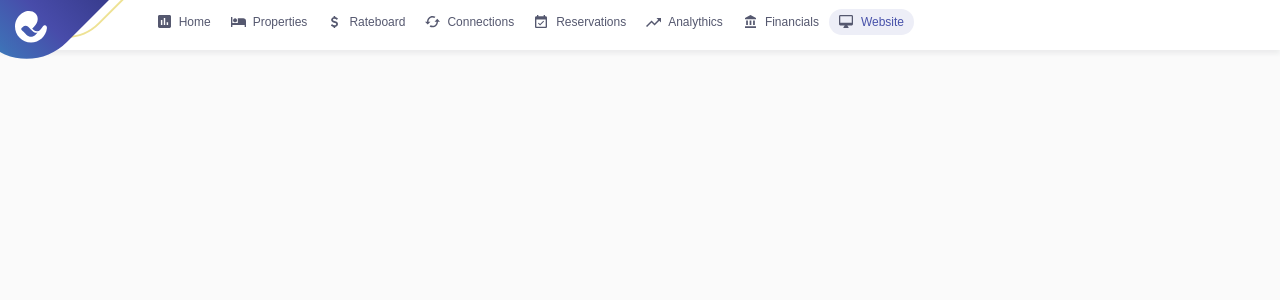
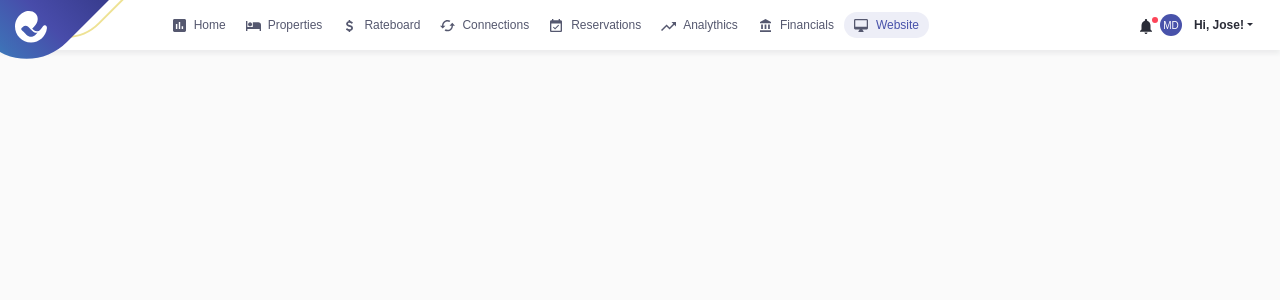
Before and after one commit to moguelor/futurestay-challenge-project, a React (Create React App) app: page /website in a window 1280 px wide. Shown: the top 300 px of the page. Built offline with nearby package versions, Linux system fonts and the light colour scheme; a web font is replaced by a local one.

Commit message:
Refactored menu mobile and desktop version, created reusable components for the menu

```diff
--- a/src/App.js
+++ b/src/App.js
@@ -13,9 +13,11 @@ const themes = {
     colors: {
       background: "#FAFAFA",
       backgroundMenu: "#FFF",
+      text: "#2A2C37",
       textMenu: "#55586F",
       textMenuActive: "#4852aa",
       backgroundMenuActive: "#edeef7",
+
     },
   },
   dark: {
--- /dev/null
+++ b/src/common/components/DropdownUser.js
@@ -0,0 +1,56 @@
+import React from "react";
+import styled from "styled-components";
+import RoundName from "./RoundName";
+import { CustomDropdown } from "@components/bootstrap";
+
+const StyledDiv = styled.div`
+  display: flex;
+  align-items: center;
+`;
+
+const DropdownUser = () => {
+  const dropDownItems = [
+    {
+      type: "item",
+      path: "/dashboard",
+      text: "Account",
+    },
+    {
+      type: "item",
+      path: "/dashboard",
+      text: "Currency and Language",
+    },
+    {
+      type: "item",
+      path: "/dashboard",
+      text: "Bank and payments",
+    },
+    {
+      type: "separator",
+    },
+    {
+      type: "item",
+      path: "/dashboard",
+      text: "Schedule a meeting ",
+    },
+    {
+      type: "item",
+      path: "/dashboard",
+      text: "Getting started guide",
+    },
+    {
+      type: "item",
+      path: "/dashboard",
+      text: "Help center",
+    },
+  ];
+
+  return (
+    <StyledDiv>
+      <RoundName prefix="MD" color={"#4852AA"} />
+      <CustomDropdown text="Hi, Jose!" items={dropDownItems} />
+    </StyledDiv>
+  );
+};
+
+export default DropdownUser;
--- a/src/common/components/Menu.js
+++ b/src/common/components/Menu.js
@@ -15,6 +15,7 @@ import { ReactComponent as WebsiteIcon } from "@assets/menuIcons/website.svg";
 const StyledUL = styled.ul`
   display: flex;
   list-style: none;
+  margin: 0px;
 `;
 
 const Menu = ({ location }) => {
--- a/src/common/components/MenuItem.js
+++ b/src/common/components/MenuItem.js
@@ -22,12 +22,12 @@ const StyledLink = styled(Link)`
     `
       color: ${theme.colors.textMenuActive};
       background-color: ${theme.colors.backgroundMenuActive};
+      font-weight: 500;
     `}
 
-
-    &:hover {
-      color: ${({ theme }) => theme.colors.textMenuActive};
-    }
+  &:hover {
+    color: ${({ theme }) => theme.colors.textMenuActive};
+  }
 `;
 
 const Label = styled.span`
--- a/src/common/components/NavBar.js
+++ b/src/common/components/NavBar.js
@@ -1,11 +1,13 @@
 import React from "react";
 import styled from "styled-components";
 import { Container, Row, Col } from "react-bootstrap";
-import Menu from './Menu';
+import Menu from "./Menu";
+import DropdownUser from "./DropdownUser";
 
 import { ReactComponent as BurgerIcon } from "@assets/menuIcons/burger.svg";
 import { ReactComponent as DoneMarkLogo } from "@assets/logos/donemark-logo.svg";
 import { ReactComponent as MenuHeaderLogo } from "@assets/logos/menu-header-logo.svg";
+import { ReactComponent as NotificationIcon } from "@assets/icons/notification.svg";
 
 const StyledContainer = styled(Container)`
   background-color: ${({ theme }) => theme.colors.backgroundMenu};
@@ -16,6 +18,11 @@ const StyledContainer = styled(Container)`
   z-index: 1;
 `;
 
+const StyledMenuHeaderLogo = styled(MenuHeaderLogo)`
+  top: -25px;
+  position: absolute;
+`;
+
 const NavBar = () => {
   return (
     <StyledContainer fluid>
@@ -23,14 +30,20 @@ const NavBar = () => {
         <Col xs={6} className="d-block d-xl-none">
           <BurgerIcon />
         </Col>
-        <Col xs={1} className="d-none d-xl-block no-padding-left">
-            <MenuHeaderLogo />
+        <Col xs={1} className="d-none d-xl-flex no-padding-left">
+          <StyledMenuHeaderLogo />
         </Col>
-        <Col className="d-none d-xl-block no-padding-left">
-            <Menu />
+        <Col className="d-none d-xl-flex">
+          <Menu />
         </Col>
-        <Col xs={6} className="d-block d-xl-none text-right">
+        <Col className="d-none d-xl-flex align-items-center justify-content-end">
+          <NotificationIcon />
+        </Col>
+        <Col xs={6} lg className="d-block d-xl-none text-right">
           <DoneMarkLogo />
+        </Col>
+        <Col xs={1}  className="d-none d-xl-flex align-items-center justify-content-end">
+          <DropdownUser />
         </Col>
       </Row>
     </StyledContainer>
--- /dev/null
+++ b/src/common/components/RoundName.js
@@ -0,0 +1,28 @@
+import React from 'react';
+import styled from 'styled-components';
+
+const StyledDiv = styled.div`
+    width: 22px;
+    height: 22px;
+    background-color: ${({color}) => color};
+    font-size: 10px;
+    font-weight: 400;
+    color: #FFF;
+    text-align: center;
+    padding-top:4px;
+    border-radius: 22px;
+`;
+
+const Label = styled.label`
+
+`;
+
+const RoundName = ({prefix, color}) => {
+    return (
+        <StyledDiv color={color}>
+            {prefix}
+        </StyledDiv>
+    );
+}
+
+export default RoundName;
--- /dev/null
+++ b/src/common/components/bootstrap/CustomDropdown.js
@@ -0,0 +1,52 @@
+import React from "react";
+import styled from "styled-components";
+import { Dropdown } from "react-bootstrap";
+
+const StyledDropdown = styled(Dropdown)`
+  button {
+    background: none;
+    color: ${({ theme }) => theme.colors.text};
+    font-size: 12px;
+    font-weight: 600;
+    border: none;
+    outline: none;
+
+    &:hover,
+    &:active,
+    &:focus {
+      background-color: none;
+      color: ${({ theme }) => theme.colors.text};
+    }
+
+  }
+
+  .dropdown-item {
+    font-size: 12px;
+    text-align: left;
+  }
+`;
+
+const CustomDropdown = ({ text, variant = "default", items }) => {
+  return (
+    <div>
+      <StyledDropdown>
+        <Dropdown.Toggle variant={variant} id="dropdown-basic">
+          {text}
+        </Dropdown.Toggle>
+
+        <Dropdown.Menu>
+          {items.map(({ type, path, text }) => {
+            switch (type) {
+              case "item":
+                return <Dropdown.Item href={path}>{text}</Dropdown.Item>;
+              default:
+                return <Dropdown.Divider />;
+            }
+          })}
+        </Dropdown.Menu>
+      </StyledDropdown>
+    </div>
+  );
+};
+
+export default CustomDropdown;
--- /dev/null
+++ b/src/common/components/bootstrap/index.js
@@ -0,0 +1 @@
+export { default as CustomDropdown } from './CustomDropdown';
```
Also changed, not shown: 1 other file (tests, documents, lock files or other folders).
